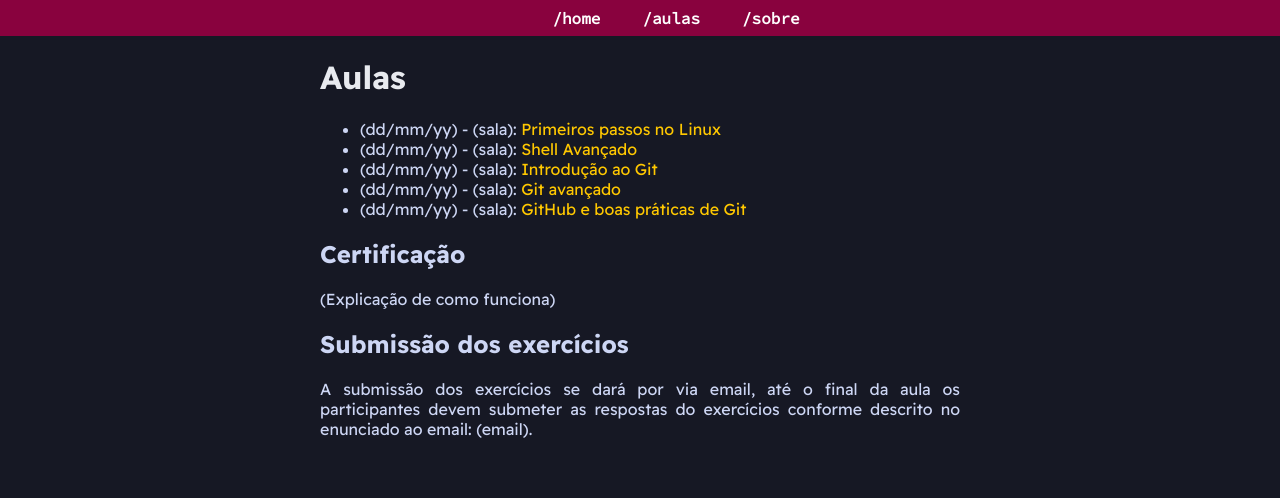
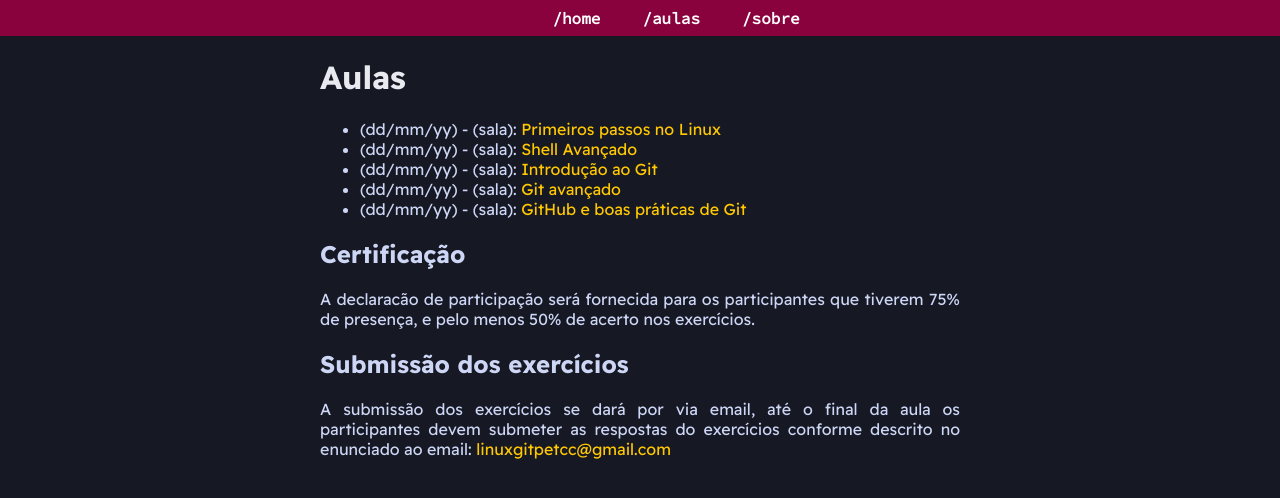
Before and after one commit to PETCC-UFRN/minicurso-linux-git, a Jekyll site: the page built from aulas.md, in a window 1280 px wide. Shown: the top 498 px of the page. Built offline with Jekyll 4.4.1, drawn with Linux system fonts in a browser that asks for light colours.

Commit message:
fix(index e aulas): informações incompletas

```diff
--- a/aulas.md
+++ b/aulas.md
@@ -9,9 +9,10 @@ title: Aulas
 
 ## Certificação
 
-(Explicação de como funciona)
+A declaracão de participação será fornecida para os participantes que tiverem 75% de presença, e pelo menos
+50% de acerto nos exercícios.
 
 ## Submissão dos exercícios
 
 A submissão dos exercícios se dará por via email, até o final da aula os participantes devem submeter as
-respostas do exercícios conforme descrito no enunciado ao email: (email).
+respostas do exercícios conforme descrito no enunciado ao email: <linuxgitpetcc@gmail.com>
```
Also changed, not shown: index.md (+2 -1 lines).
